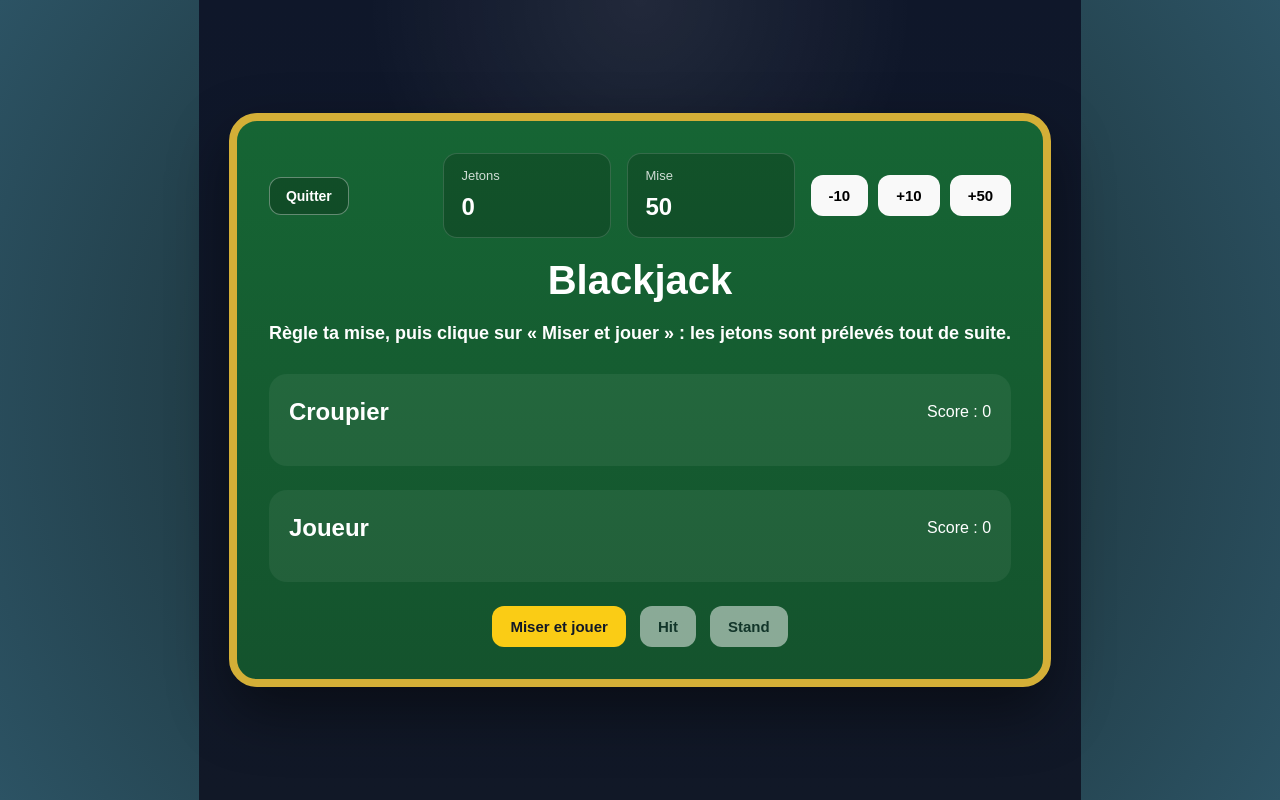
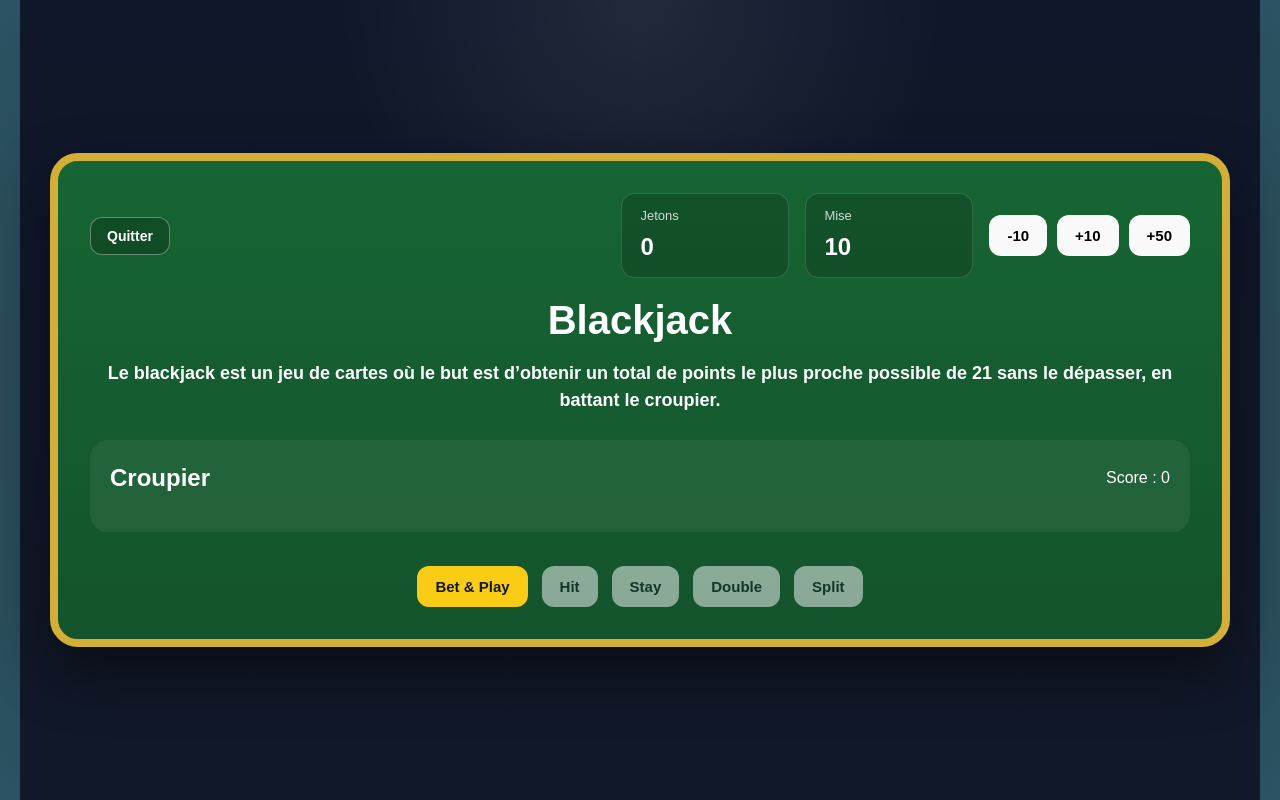
Before and after one commit to JN-EPHEC/group-royalflush, a React (Vite) app in the folder client/: page /blackjack in a window 1280 px wide. Built offline with nearby package versions, Linux system fonts and the light colour scheme.

Commit message:
BlackJack fini

```diff
--- a/client/src/pages/BlackJack.tsx
+++ b/client/src/pages/BlackJack.tsx
@@ -1,4 +1,4 @@
-import { useEffect, useState } from "react";
+import { useEffect, useRef, useState } from "react";
 import { useNavigate } from "react-router-dom";
 import PlayingCard from "../components/PlayingCard";
 import "../styles/blackjack.css";
@@ -6,6 +6,7 @@ import { updateStoredUserBalance } from "../lib/authStorage";
 import {
   type Card,
   calculateScore,
+  canSplitPair,
   createDeck,
   drawCard,
   getDealerVisibleScore,
@@ -23,39 +24,80 @@ type GameStatus =
   | "dealer-wins"
   | "push";
 
+type PendingHandSettlement = {
+  cards: Card[];
+  wager: number;
+  busted: boolean;
+};
+
 const API = "http://localhost:3000";
+/** Nombre max de mains (re-splits inclus), règle type casino. */
+const MAX_PLAYER_HANDS = 4;
 
 export default function Blackjack() {
   const navigate = useNavigate();
   const [deck, setDeck] = useState<Card[]>([]);
-  const [playerHand, setPlayerHand] = useState<Card[]>([]);
   const [dealerHand, setDealerHand] = useState<Card[]>([]);
+  const [playerHands, setPlayerHands] = useState<Card[][]>([]);
+  const [handBets, setHandBets] = useState<number[]>([]);
+  const [handDoubled, setHandDoubled] = useState<boolean[]>([]);
+  const [handDone, setHandDone] = useState<boolean[]>([]);
+  const [activeHandIndex, setActiveHandIndex] = useState(0);
   const [gameStatus, setGameStatus] = useState<GameStatus>("idle");
   const [gameOver, setGameOver] = useState(true);
+  const [endSummary, setEndSummary] = useState<string | null>(null);
 
   const [chips, setChips] = useState(0);
-  const [bet, setBet] = useState(50);
-  /** Mise engagée pour la main en cours (évite les valeurs périmées si `bet` change). */
-  const [handWager, setHandWager] = useState(0);
+  const [bet, setBet] = useState(10);
   const [staking, setStaking] = useState(false);
+
+  const deckRef = useRef(deck);
+
+  useEffect(() => {
+    deckRef.current = deck;
+  }, [deck]);
 
   const applyServerBalance = (balance: number) => {
     setChips(balance);
     updateStoredUserBalance(balance);
   };
 
+  const stakeAmount = async (amount: number): Promise<number | null> => {
+    const token = localStorage.getItem("token");
+    if (!token) return null;
+    const res = await fetch(`${API}/api/blackjack/stake`, {
+      method: "POST",
+      headers: {
+        "Content-Type": "application/json",
+        Authorization: `Bearer ${token}`,
+      },
+      body: JSON.stringify({ amount }),
+    });
+    const json = (await res.json().catch(() => ({}))) as { balance?: number; error?: string };
+    if (!res.ok) {
+      alert(json.error ?? "Impossible de miser.");
+      return null;
+    }
+    if (typeof json.balance !== "number") return null;
+    return json.balance;
+  };
+
   const getMessage = () => {
+    if (endSummary) return endSummary;
     switch (gameStatus) {
       case "idle":
-        return "Règle ta mise, puis clique sur « Miser et jouer » : les jetons sont prélevés tout de suite.";
+        return `Le blackjack est un jeu de cartes où le but est d’obtenir un total de points le plus proche possible de 21 sans le dépasser, en battant le croupier.`;
       case "playing":
-        return "Partie en cours...";
+        if (playerHands.length > 1) {
+          return `Main ${activeHandIndex + 1} / ${playerHands.length}`;
+        }
+        return "Partie en cours…";
       case "player-blackjack":
-        return "Blackjack ! Tu gagnes.";
+        return "Blackjack naturel ! Tu gagnes (3:2).";
       case "player-bust":
-        return "Tu dépasses 21. Tu perds.";
+        return "Tu dépasses 21.";
       case "dealer-bust":
-        return "Le croupier dépasse 21. Tu gagnes.";
+        return "Le croupier dépasse 21.";
       case "player-wins":
         return "Tu gagnes.";
       case "dealer-wins":
@@ -106,26 +148,19 @@ export default function Blackjack() {
     }
   };
 
-  const finishGame = async (
+  const finishNaturalRound = async (
     result: GameStatus,
-    finalPlayerHand: Card[],
-    finalDealerHand: Card[],
+    pHand: Card[],
+    dHand: Card[],
     wager: number
   ) => {
-    const finalPlayerScore = calculateScore(finalPlayerHand);
-    const finalDealerScore = calculateScore(finalDealerHand);
-
+    const pScore = calculateScore(pHand);
+    const dScore = calculateScore(dHand);
     setGameStatus(result);
     setGameOver(true);
+    setEndSummary(null);
 
-    const newBalance = await saveGameToDatabase(
-      result,
-      finalPlayerHand,
-      finalDealerHand,
-      finalPlayerScore,
-      finalDealerScore,
-      wager
-    );
+    const newBalance = await saveGameToDatabase(result, pHand, dHand, pScore, dScore, wager);
     if (newBalance !== null) {
       applyServerBalance(newBalance);
     } else {
@@ -135,7 +170,117 @@ export default function Blackjack() {
     }
   };
 
-  /** Mise débitée sur le compte (API), puis distribution. */
+  const describeOutcome = (result: GameStatus, handIdx: number): string => {
+    const label = `M${handIdx + 1}`;
+    switch (result) {
+      case "player-bust":
+        return `${label} : bust`;
+      case "dealer-bust":
+        return `${label} : gagné (croupier bust)`;
+      case "player-wins":
+        return `${label} : gagné`;
+      case "dealer-wins":
+        return `${label} : perdu`;
+      case "push":
+        return `${label} : égalité`;
+      default:
+        return `${label} : fin`;
+    }
+  };
+
+  const finalizeMultiHandRound = async (
+    pending: PendingHandSettlement[],
+    dHand: Card[],
+    dk: Card[]
+  ) => {
+    let d = [...dHand];
+    let deckLocal = [...dk];
+    while (calculateScore(d) < 17) {
+      const draw = drawCard(deckLocal);
+      d.push(draw.card);
+      deckLocal = draw.newDeck;
+    }
+
+    const dScore = calculateScore(d);
+    const dealerBust = dScore > 21;
+
+    setDeck(deckLocal);
+    setDealerHand(d);
+    setGameOver(true);
+
+    const parts: string[] = [];
+    let lastBalance: number | null = null;
+
+    for (let i = 0; i < pending.length; i++) {
+      const p = pending[i];
+      let result: GameStatus;
+      if (p.busted) {
+        result = "player-bust";
+      } else if (dealerBust) {
+        result = "dealer-bust";
+      } else {
+        const pScore = calculateScore(p.cards);
+        if (pScore > dScore) result = "player-wins";
+        else if (pScore < dScore) result = "dealer-wins";
+        else result = "push";
+      }
+      parts.push(describeOutcome(result, i));
+      const bal = await saveGameToDatabase(
+        result,
+        p.cards,
+        d,
+        calculateScore(p.cards),
+        dScore,
+        p.wager
+      );
+      if (bal !== null) lastBalance = bal;
+    }
+
+    setEndSummary(parts.join(" · "));
+    setGameStatus("playing");
+    if (lastBalance !== null) applyServerBalance(lastBalance);
+    else if (pending.length > 0) {
+      alert(
+        "Une ou plusieurs mains n’ont pas pu être enregistrées. Rafraîchis la page pour ton solde."
+      );
+    }
+  };
+
+  const findNextActive = (done: boolean[], from: number): number => {
+    for (let i = from + 1; i < done.length; i++) {
+      if (!done[i]) return i;
+    }
+    return -1;
+  };
+
+  const findFirstIncompleteHand = (done: boolean[]): number => done.findIndex((d) => !d);
+
+  /** Quand toutes les mains sont terminées, file de règlement dans l’ordre des mains (M1, M2…). */
+  const completeCurrentHand = (
+    nextDone: boolean[],
+    currentActive: number,
+    nextDeck: Card[],
+    handsAfter: Card[][],
+    betsAfter: number[]
+  ) => {
+    setPlayerHands(handsAfter);
+    setHandBets(betsAfter);
+    setHandDone(nextDone);
+    setDeck(nextDeck);
+
+    const nextIdx = findNextActive(nextDone, currentActive);
+    if (nextIdx >= 0) {
+      setActiveHandIndex(nextIdx);
+    } else {
+      const queue: PendingHandSettlement[] = handsAfter.map((cards, idx) => ({
+        cards,
+        wager: betsAfter[idx],
+        busted: calculateScore(cards) > 21,
+      }));
+      void finalizeMultiHandRound(queue, dealerHand, nextDeck);
+    }
+  };
+
   const placeBetAndDeal = async () => {
     if (!gameOver || staking) return;
 
@@ -158,28 +303,14 @@ export default function Blackjack() {
     const wager = bet;
     setStaking(true);
     try {
-      const res = await fetch(`${API}/api/blackjack/stake`, {
-        method: "POST",
-        headers: {
-          "Content-Type": "application/json",
-          Authorization: `Bearer ${token}`,
-        },
-        body: JSON.stringify({ amount: wager }),
-      });
-      const json = (await res.json().catch(() => ({}))) as { error?: string; balance?: number };
-      if (!res.ok) {
-        alert(json.error ?? "Impossible de miser.");
-        return;
-      }
-      if (typeof json.balance !== "number") {
-        alert("Réponse serveur invalide.");
-        return;
-      }
-      applyServerBalance(json.balance);
-      setHandWager(wager);
+      const balance = await stakeAmount(wager);
+      if (balance === null) return;
+      applyServerBalance(balance);
     } finally {
       setStaking(false);
     }
+
+    setEndSummary(null);
 
     let newDeck = shuffleDeck(createDeck());
 
@@ -195,23 +326,27 @@ export default function Blackjack() {
     const d2 = drawCard(newDeck);
     newDeck = d2.newDeck;
 
-    const newPlayerHand = [p1.card, p2.card];
+    const firstHand = [p1.card, p2.card];
     const newDealerHand = [d1.card, d2.card];
 
     setDeck(newDeck);
-    setPlayerHand(newPlayerHand);
     setDealerHand(newDealerHand);
+    setPlayerHands([firstHand]);
+    setHandBets([wager]);
+    setHandDoubled([false]);
+    setHandDone([false]);
+    setActiveHandIndex(0);
     setGameOver(false);
 
-    const playerBJ = isBlackjack(newPlayerHand);
+    const playerBJ = isBlackjack(firstHand);
     const dealerBJ = isBlackjack(newDealerHand);
 
     if (playerBJ && dealerBJ) {
-      finishGame("push", newPlayerHand, newDealerHand, wager);
+      await finishNaturalRound("push", firstHand, newDealerHand, wager);
     } else if (playerBJ) {
-      finishGame("player-blackjack", newPlayerHand, newDealerHand, wager);
+      await finishNaturalRound("player-blackjack", firstHand, newDealerHand, wager);
     } else if (dealerBJ) {
-      finishGame("dealer-wins", newPlayerHand, newDealerHand, wager);
+      await finishNaturalRound("dealer-wins", firstHand, newDealerHand, wager);
     } else {
       setGameStatus("playing");
     }
@@ -219,46 +354,143 @@ export default function Blackjack() {
 
   const handleHit = () => {
     if (gameOver) return;
+    const i = activeHandIndex;
+    if (!playerHands[i] || handDone[i]) return;
 
     const draw = drawCard(deck);
-    const newPlayerHand = [...playerHand, draw.card];
-    const score = calculateScore(newPlayerHand);
-
-    setDeck(draw.newDeck);
-    setPlayerHand(newPlayerHand);
+    const newHand = [...playerHands[i], draw.card];
+    const score = calculateScore(newHand);
+    const nextHands = playerHands.map((h, idx) => (idx === i ? newHand : h));
 
     if (score > 21) {
-      finishGame("player-bust", newPlayerHand, dealerHand, handWager);
+      const nextDone = handDone.map((d, idx) => (idx === i ? true : d));
+      completeCurrentHand(nextDone, i, draw.newDeck, nextHands, handBets);
+    } else {
+      setDeck(draw.newDeck);
+      setPlayerHands(nextHands);
     }
   };
 
   const handleStand = () => {
     if (gameOver) return;
+    const i = activeHandIndex;
+    if (!playerHands[i] || handDone[i]) return;
 
-    let currentDeck = [...deck];
-    let currentDealerHand = [...dealerHand];
+    const nextDone = handDone.map((d, idx) => (idx === i ? true : d));
+    const handsAfter = playerHands.map((h, idx) => (idx === i ? [...h] : h));
+    completeCurrentHand(nextDone, i, deck, handsAfter, handBets);
+  };
 
-    while (calculateScore(currentDealerHand) < 17) {
-      const draw = drawCard(currentDeck);
-      currentDealerHand = [...currentDealerHand, draw.card];
-      currentDeck = draw.newDeck;
+  const handleDouble = async () => {
+    if (gameOver) return;
+    const i = activeHandIndex;
+    const h = playerHands[i];
+    if (!h || handDone[i] || h.length !== 2 || handDoubled[i]) return;
+
+    const extra = handBets[i];
+    if (extra > chips) {
+      alert("Solde insuffisant pour doubler.");
+      return;
     }
 
-    const playerScore = calculateScore(playerHand);
-    const dealerScore = calculateScore(currentDealerHand);
+    setStaking(true);
+    const bal = await stakeAmount(extra);
+    setStaking(false);
+    if (bal === null) return;
+    applyServerBalance(bal);
 
-    setDeck(currentDeck);
-    setDealerHand(currentDealerHand);
+    const newBetRow = handBets.map((b, idx) => (idx === i ? b + extra : b));
+    const newDoubled = handDoubled.map((d, idx) => (idx === i ? true : d));
+    setHandBets(newBetRow);
+    setHandDoubled(newDoubled);
 
-    if (dealerScore > 21) {
-      finishGame("dealer-bust", playerHand, currentDealerHand, handWager);
-    } else if (dealerScore > playerScore) {
-      finishGame("dealer-wins", playerHand, currentDealerHand, handWager);
-    } else if (dealerScore < playerScore) {
-      finishGame("player-wins", playerHand, currentDealerHand, handWager);
+    const draw = drawCard(deckRef.current);
+    const newHand = [...h, draw.card];
+    const score = calculateScore(newHand);
+    const nextHands = playerHands.map((row, idx) => (idx === i ? newHand : row));
+    setDeck(draw.newDeck);
+    setPlayerHands(nextHands);
+
+    const nextDone = handDone.map((d, idx) => (idx === i ? true : d));
+    completeCurrentHand(nextDone, i, draw.newDeck, nextHands, newBetRow);
+  };
+
+  const handleSplit = async () => {
+    if (gameOver) return;
+    const i = activeHandIndex;
+    const h = playerHands[i];
+    if (!h || h.length !== 2 || !canSplitPair(h[0], h[1])) return;
+    if (handDone[i]) return;
+    if (playerHands.length >= MAX_PLAYER_HANDS) {
+      alert(`Maximum ${MAX_PLAYER_HANDS} mains (re-split limité).`);
+      return;
+    }
+
+    const pairIsAces = h[0].rank === "A" && h[1].rank === "A";
+    const extra = handBets[i];
+    if (extra > chips) {
+      alert("Solde insuffisant pour splitter.");
+      return;
+    }
+
+    setStaking(true);
+    const bal = await stakeAmount(extra);
+    setStaking(false);
+    if (bal === null) return;
+    applyServerBalance(bal);
+
+    let dk = [...deckRef.current];
+    const draw1 = drawCard(dk);
+    dk = draw1.newDeck;
+    const draw2 = drawCard(dk);
+    dk = draw2.newDeck;
+
+    const handA: Card[] = [h[0], draw1.card];
+    const handB: Card[] = [h[1], draw2.card];
+
+    const newHands = [...playerHands.slice(0, i), handA, handB, ...playerHands.slice(i + 1)];
+    const newBets = [...handBets.slice(0, i), extra, extra, ...handBets.slice(i + 1)];
+    const newDoubled = [...handDoubled.slice(0, i), false, false, ...handDoubled.slice(i + 1)];
+
+    if (pairIsAces) {
+      const newDone = [...handDone.slice(0, i), true, true, ...handDone.slice(i + 1)];
+      setDeck(dk);
+      setPlayerHands(newHands);
+      setHandBets(newBets);
+      setHandDoubled(newDoubled);
+      setHandDone(newDone);
+
+      if (newDone.every(Boolean)) {
+        const queue: PendingHandSettlement[] = newHands.map((cards, idx) => ({
+          cards,
+          wager: newBets[idx],
+          busted: calculateScore(cards) > 21,
+        }));
+        void finalizeMultiHandRound(queue, dealerHand, dk);
       } else {
-      finishGame("push", playerHand, currentDealerHand, handWager);
+        const next = findFirstIncompleteHand(newDone);
+        setActiveHandIndex(next >= 0 ? next : 0);
       }
+      return;
+    }
+
+    const newDone = [...handDone.slice(0, i), false, false, ...handDone.slice(i + 1)];
+    setDeck(dk);
+    setPlayerHands(newHands);
+    setHandBets(newBets);
+    setHandDoubled(newDoubled);
+    setHandDone(newDone);
+    setActiveHandIndex(i);
+  };
+
+  const handleQuit = () => {
+    if (!gameOver) {
+      const ok = window.confirm(
+        "Abandonner la main en cours ? Ta mise reste perdue (aucun remboursement)."
+      );
+      if (!ok) return;
+    }
+    navigate("/jeu");
   };
 
   useEffect(() => {
@@ -283,20 +515,25 @@ export default function Blackjack() {
       .catch(() => {});
   }, []);
 
-  const playerScore = calculateScore(playerHand);
   const dealerScore = gameOver
     ? calculateScore(dealerHand)
     : getDealerVisibleScore(dealerHand);
 
-  const handleQuit = () => {
-    if (!gameOver) {
-      const ok = window.confirm(
-        "Abandonner la main en cours ? Ta mise reste perdue (aucun remboursement)."
-      );
-      if (!ok) return;
-    }
-    navigate("/jeu");
-  };
+  const currentHand = playerHands[activeHandIndex];
+
+  const canDouble =
+    !gameOver &&
+    currentHand &&
+    currentHand.length === 2 &&
+    !handDoubled[activeHandIndex] &&
+    !handDone[activeHandIndex];
+
+  const canSplit =
+    !gameOver &&
+    playerHands.length < MAX_PLAYER_HANDS &&
+    currentHand?.length === 2 &&
+    canSplitPair(currentHand[0], currentHand[1]) &&
+    !handDone[activeHandIndex];
 
   return (
     <div className="blackjack-page">
@@ -354,17 +591,27 @@ export default function Blackjack() {
           </div>
         </div>
 
-        <div className="hand-section">
+        <div className="player-hands-stack">
+          {playerHands.map((hand, hi) => (
+            <div
+              key={hi}
+              className={`hand-section player-hand-block ${hi === activeHandIndex && !gameOver ? "player-hand-block--active" : ""}`}
+            >
               <div className="hand-header">
-            <h2>Joueur</h2>
-            <span>Score : {playerScore}</span>
+                <h2>{playerHands.length > 1 ? `Joueur — main ${hi + 1}` : "Joueur"}</h2>
+                <span>
+                  Score : {calculateScore(hand)} · Mise : {handBets[hi] ?? 0}
+                  {handDoubled[hi] ? " (doublée)" : ""}
+                </span>
               </div>
 
               <div className="cards-row">
-            {playerHand.map((card, index) => (
-              <PlayingCard key={`${card.suit}-${card.rank}-${index}`} card={card} />
+                {hand.map((card, index) => (
+                  <PlayingCard key={`${hi}-${card.suit}-${card.rank}-${index}`} card={card} />
                 ))}
               </div>
+            </div>
+          ))}
         </div>
 
         <div className="action-row">
@@ -374,13 +621,29 @@ export default function Blackjack() {
             onClick={() => void placeBetAndDeal()}
             disabled={!gameOver || staking || bet <= 0 || bet > chips}
           >
-            {staking ? "Mise…" : "Miser et jouer"}
+            {staking ? "Mise…" : "Bet & Play"}
           </button>
-          <button className="secondary-btn" onClick={handleHit} disabled={gameOver}>
+          <button className="secondary-btn" onClick={handleHit} disabled={gameOver || !currentHand || handDone[activeHandIndex]}>
             Hit
           </button>
-          <button className="secondary-btn" onClick={handleStand} disabled={gameOver}>
-            Stand
+          <button className="secondary-btn" onClick={handleStand} disabled={gameOver || !currentHand || handDone[activeHandIndex]}>
+            Stay
+          </button>
+          <button
+            type="button"
+            className="secondary-btn"
+            onClick={() => void handleDouble()}
+            disabled={gameOver || staking || !canDouble}
+          >
+            Double
+          </button>
+          <button
+            type="button"
+            className="secondary-btn"
+            onClick={() => void handleSplit()}
+            disabled={gameOver || staking || !canSplit}
+          >
+            Split
           </button>
         </div>
       </div>
--- a/client/src/styles/blackjack.css
+++ b/client/src/styles/blackjack.css
@@ -136,6 +136,23 @@
   margin-bottom: 24px;
 }
 
+.player-hands-stack {
+  display: flex;
+  flex-direction: column;
+  gap: 16px;
+  margin-bottom: 8px;
+}
+
+.player-hand-block {
+  margin-bottom: 0;
+}
+
+.player-hand-block--active {
+  outline: 2px solid #facc15;
+  outline-offset: 3px;
+  box-shadow: 0 0 20px rgba(250, 204, 21, 0.2);
+}
+
 .hand-header {
   display: flex;
   justify-content: space-between;
--- a/client/src/utils/blackjack.ts
+++ b/client/src/utils/blackjack.ts
@@ -83,6 +83,16 @@ export function isBlackjack(hand: Card[]): boolean {
   return hand.length === 2 && calculateScore(hand) === 21;
 }
 
+/** Valeur de split : même rang, ou toutes les « 10 » (10, J, Q, K) ensemble. */
+export function getSplitValue(rank: Rank): string {
+  if (rank === "10" || rank === "J" || rank === "Q" || rank === "K") return "10";
+  return rank;
+}
+
+export function canSplitPair(a: Card, b: Card): boolean {
+  return getSplitValue(a.rank) === getSplitValue(b.rank);
+}
+
 export function getDealerVisibleScore(hand: Card[]): number {
   if (hand.length === 0) return 0;
   return calculateScore([hand[0]]);
```
Also changed, not shown: client/src/controllers/blackjack.controllers.ts (deleted, +0 -29 lines). Lines whose indentation alone changed are shown as unchanged.
